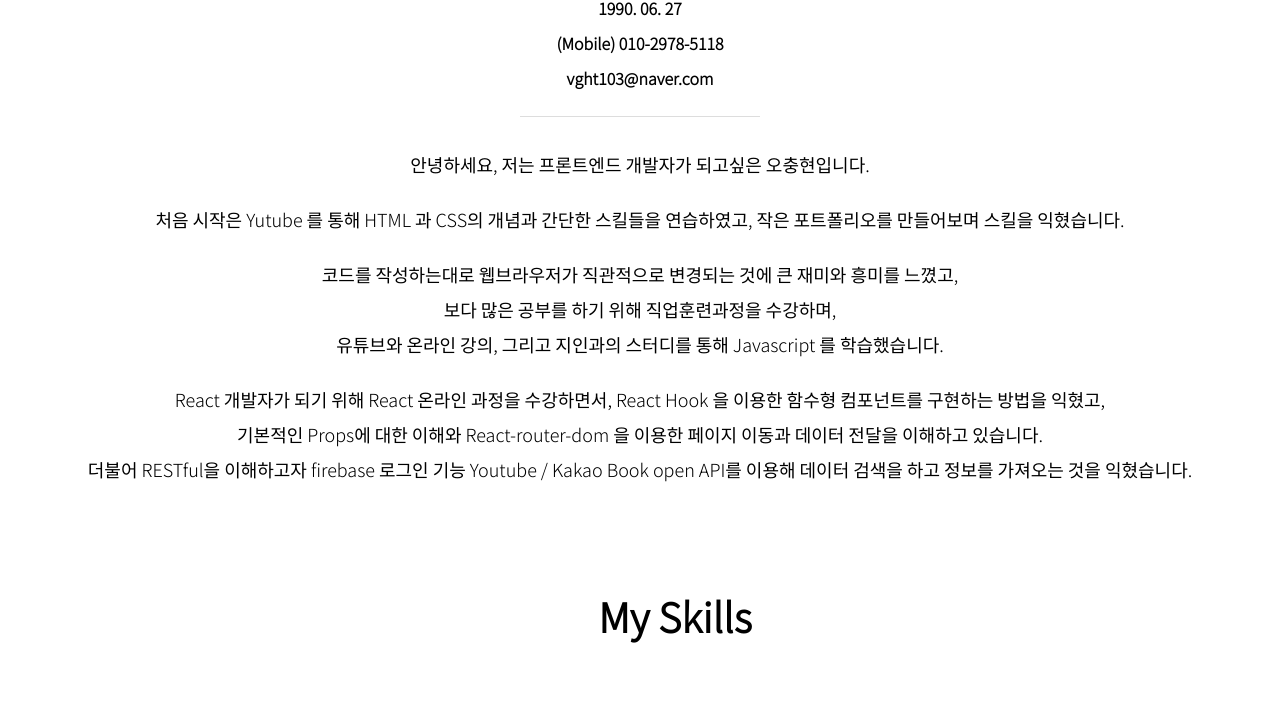
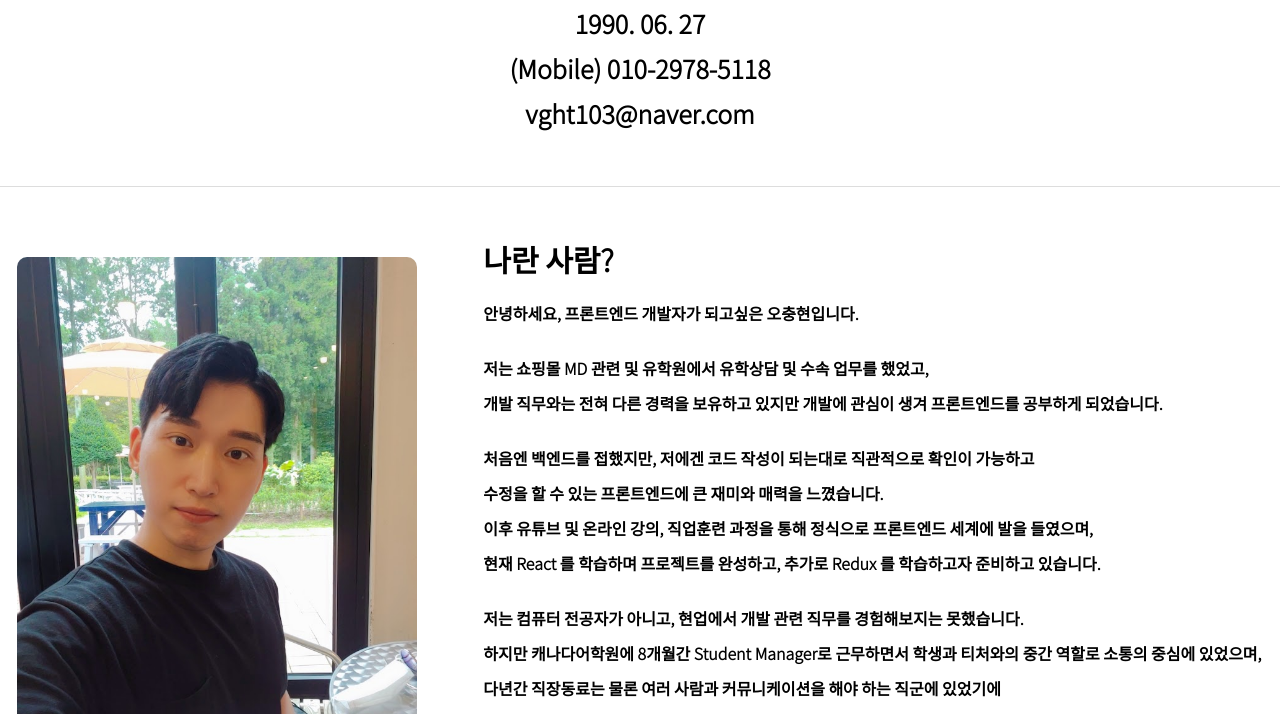
Before and after one commit to vght103/portfolio-page, a plain HTML site: page index.html in a window 1280 px wide. Shown: the part 902-1616 px from the top of the page. Drawn offline with Linux system fonts and the light colour scheme.

Commit message:
page updated

```diff
--- a/css/style.css
+++ b/css/style.css
@@ -39,19 +39,55 @@ a {
   margin-bottom: 30px;
 }
 
+.my-info {
+  border-bottom: 1px solid #ddd;
+  margin-bottom: 50px;
+}
+
 .my-info > p {
-  line-height: 35px;
-  border-bottom: 1px solid #ddd;
+  line-height: 45px;
+
   padding: 20px 0;
   margin: 0 auto 30px;
-  width: 240px;
+  width: 300px;
   font-weight: 700;
+  font-size: 25px;
 }
 
-.introduce > p {
+.introduce {
+  display: flex;
+  justify-content: center;
+  align-items: center;
+  width: 1350px;
+  margin: 0 auto;
+}
+
+.introduce_1 {
+  flex: 1;
+  margin-right: 50px;
+}
+
+.introduce_2 {
+  flex: 2;
+  text-align: left;
+}
+
+.introduce img {
+  width: 400px;
+  border-radius: 10px;
+}
+
+.introduce_2 > h2 {
+  font-size: 30px;
+  margin-bottom: 15px;
+}
+
+.introduce_2 > p {
   margin-bottom: 20px;
-  font-size: 18px;
+  font-size: 16px;
   line-height: 35px;
+
+  font-weight: 600;
 }
 
 .skill-area > h2 {
@@ -119,9 +155,6 @@ a {
   flex: 1;
 }
 
-.portfolio-list > li > img {
-}
-
 .portf-txt > span {
   font-size: 35px;
   color: navy;
--- a/index.html
+++ b/index.html
@@ -29,28 +29,45 @@
             vght103@naver.com
           </p>
         </div>
+        <div></div>
         <div class="introduce">
-          <p>안녕하세요, 저는 프론트엔드 개발자가 되고싶은 오충현입니다.</p>
+          <div class="introduce_1">
+            <img src="./imgs/my_img.jpg" alt="" />
+          </div>
+
+          <div class="introduce_2">
+            <h2>나란 사람?</h2>
+            <p>안녕하세요, 프론트엔드 개발자가 되고싶은 오충현입니다.</p>
             <p>
-            처음 시작은 Yutube 를 통해 HTML 과 CSS의 개념과 간단한 스킬들을
-            연습하였고, 작은 포트폴리오를 만들어보며 스킬을 익혔습니다.
+              저는 쇼핑몰 MD 관련 및 유학원에서 유학상담 및 수속 업무를
+              했었고,<br />
+              개발 직무와는 전혀 다른 경력을 보유하고 있지만 개발에 관심이 생겨
+              프론트엔드를 공부하게 되었습니다.
             </p>
             <p>
-            코드를 작성하는대로 웹브라우저가 직관적으로 변경되는 것에 큰 재미와
-            흥미를 느꼈고,<br />
-            보다 많은 공부를 하기 위해 직업훈련과정을 수강하며,<br />
-            유튜브와 온라인 강의, 그리고 지인과의 스터디를 통해 Javascript 를
-            학습했습니다.
+              처음엔 백엔드를 접했지만, 저에겐 코드 작성이 되는대로 직관적으로
+              확인이 가능하고 <br />수정을 할 수 있는 프론트엔드에 큰 재미와
+              매력을 느꼈습니다.<br />
+              이후 유튜브 및 온라인 강의, 직업훈련 과정을 통해 정식으로
+              프론트엔드 세계에 발을 들였으며, <br />
+              현재 React 를 학습하며 프로젝트를 완성하고, 추가로 Redux 를
+              학습하고자 준비하고 있습니다.
             </p>
             <p>
-            React 개발자가 되기 위해 React 온라인 과정을 수강하면서, React Hook
-            을 이용한 함수형 컴포넌트를 구현하는 방법을 익혔고,<br />
-            기본적인 Props에 대한 이해와 React-router-dom 을 이용한 페이지
-            이동과 데이터 전달을 이해하고 있습니다. <br />
-            더불어 RESTful을 이해하고자 firebase 로그인 기능 Youtube / Kakao
-            Book open API를 이용해 데이터 검색을 하고 정보를 가져오는 것을
-            익혔습니다.
+              저는 컴퓨터 전공자가 아니고, 현업에서 개발 관련 직무를
+              경험해보지는 못했습니다. <br />
+              하지만 캐나다어학원에 8개월간 Student Manager로 근무하면서 학생과
+              티처와의 중간 역할로 소통의 중심에 있었으며, <br />다년간
+              직장동료는 물론 여러 사람과 커뮤니케이션을 해야 하는 직군에
+              있었기에 <br />
+              개발직군에 가장 필요한 부분인 커뮤니케이션을 원활히 할 수
+              있습니다.
             </p>
+            <p>
+              부족한 부분을 알고, 그것을 채우기 위해 항상 노력하는 성실한
+              사람입니다.
+            </p>
+          </div>
         </div>
       </section>
 
```
Also changed, not shown: imgs/my_img.jpg (added). Lines whose indentation alone changed are shown as unchanged.
